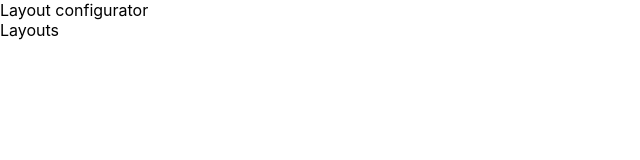
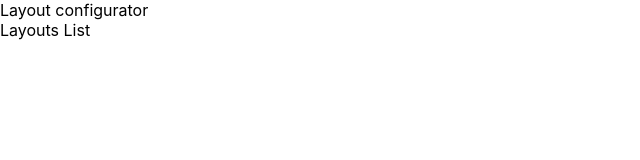
Before and after one commit to mishasyrbu/layout-configurator, a React (Create React App) app: page / in a window 1280 px wide. Shown: the top 160 px of the page, without its empty margins (0-640 px from the left). Built offline with nearby package versions, Linux system fonts and the light colour scheme.

Commit message:
create page containers

```diff
--- a/src/App.js
+++ b/src/App.js
@@ -1,5 +1,8 @@
 import React from 'react';
 import { BrowserRouter as Router, Route, Switch } from 'react-router-dom';
+
+import LayoutsList from './containers/LayoutsList';
+import LayoutEditor from './containers/LayoutEditor';
 import './App.css';
 
 function App() {
@@ -11,13 +14,13 @@ function App() {
       <Router>
         <Switch>
           <Route exact path="/">
-          {() => (<div>Layouts</div>)}
+            <LayoutsList />
           </Route>
           <Route path="/edit">
-            {() => (<div>Configurator</div>)}
+            <LayoutEditor />
           </Route>
           <Route>
-          {() => (<div>Page not found :(</div>)}
+            {() => (<div>Page not found :(</div>)}
           </Route>
         </Switch>
       </Router>
--- /dev/null
+++ b/src/containers/LayoutEditor/index.jsx
@@ -0,0 +1,11 @@
+import React from 'react';
+
+class LayoutEditor extends React.Component {
+    render() {
+        return (
+            <div>Layout Editor</div>
+        );
+    }
+}
+
+export default LayoutEditor;
--- /dev/null
+++ b/src/containers/LayoutsList/index.jsx
@@ -0,0 +1,11 @@
+import React from 'react';
+
+class LayoutsList extends React.Component {
+    render() {
+        return (
+            <div>Layouts List</div>
+        );
+    }
+}
+
+export default LayoutsList;
```
